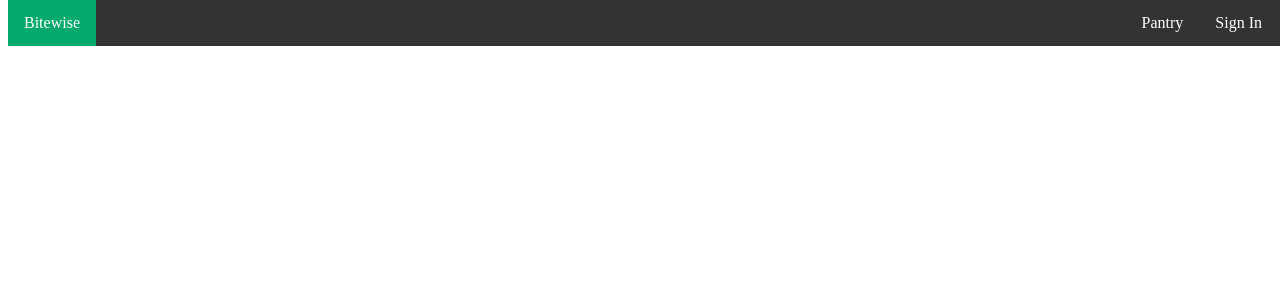
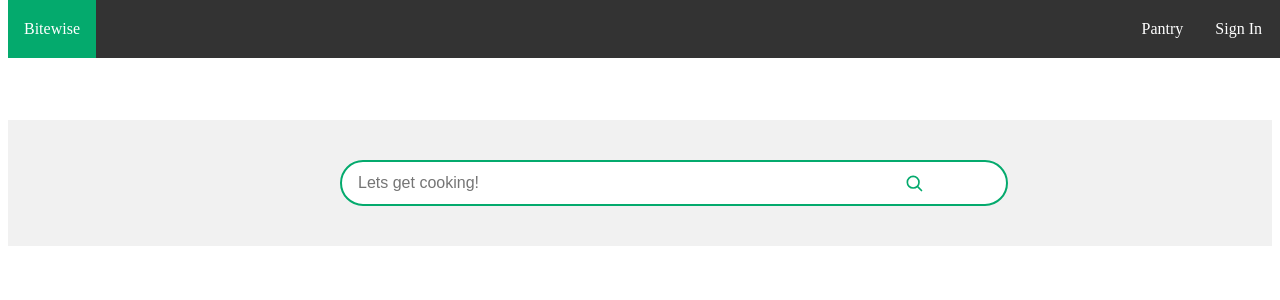
Before and after one commit to averybowers03/MunchApp, a React (Vite) app in the folder bitewise/: page / in a window 1280 px wide. Shown: the top 300 px of the page. Built offline with nearby package versions, Linux system fonts and the light colour scheme.

Commit message:
added search button and clean up UI

```diff
--- a/bitewise/src/App.css
+++ b/bitewise/src/App.css
@@ -15,8 +15,60 @@ ul li {
 ul li a {
   display: block;
   color: white;
-  padding: 14px 16px;
+  padding: 20px 16px;
   text-decoration: none;
+}
+
+.content {
+  margin-top: 120px;
+  background-color: #f1f1f1;
+}
+
+.search-container {
+  display: flex;
+  justify-content: center;
+  padding: 40px 20px;
+}
+
+.search-wrapper {
+  position: relative;
+  width: 100%;
+  max-width: 600px;
+}
+
+.search-bar {
+  width: 100%;
+  max-width: 100%;
+  padding: 12px 48px 12px 16px;
+  font-size: 16px;
+  border: 2px solid #04AA6D;
+  border-radius: 999px;
+  outline: none;
+  transition: box-shadow 0.15s ease, border-color 0.15s ease;
+}
+
+.search-button {
+  position: absolute;
+  right: 10px;
+  top: 50%;
+  transform: translateY(-50%);
+  background: transparent;
+  border: none;
+  padding: 6px;
+  display: flex;
+  align-items: center;
+  justify-content: center;
+  cursor: pointer;
+  color: #04AA6D;
+}
+
+.search-button svg {
+  display: block;
+}
+
+.search-bar:focus {
+  border-color: #03885a;
+  box-shadow: 0 0 12px rgba(4, 170, 109, 0.25);
 }
 
 ul li a:hover {
--- a/bitewise/src/App.tsx
+++ b/bitewise/src/App.tsx
@@ -4,13 +4,26 @@ import './App.css'
 
 function App() {
   return (
-    <div>
+    <>
       <ul className="navbar">
         <li style={{ float: 'left' }}><a className="active" href="#home">Bitewise</a></li>
         <li style={{ margin: '0 10px 0 0' }} className='sign-in'><a href="#sign-in">Sign In</a></li>
         <li><a href="#pantry">Pantry</a></li>
       </ul>
-    </div>
+      <div className="content">
+        <div className="search-container">
+          <div className="search-wrapper">
+            <input type="text" className="search-bar" placeholder="Lets get cooking!" />
+            <button className="search-button" aria-label="Search">
+              <svg xmlns="http://www.w3.org/2000/svg" width="20" height="20" viewBox="0 0 24 24" fill="none" stroke="currentColor" strokeWidth="2" strokeLinecap="round" strokeLinejoin="round">
+                <circle cx="11" cy="11" r="7"></circle>
+                <line x1="21" y1="21" x2="16.65" y2="16.65"></line>
+              </svg>
+            </button>
+          </div>
+        </div>
+      </div>
+    </>
   )
 }
 
```
